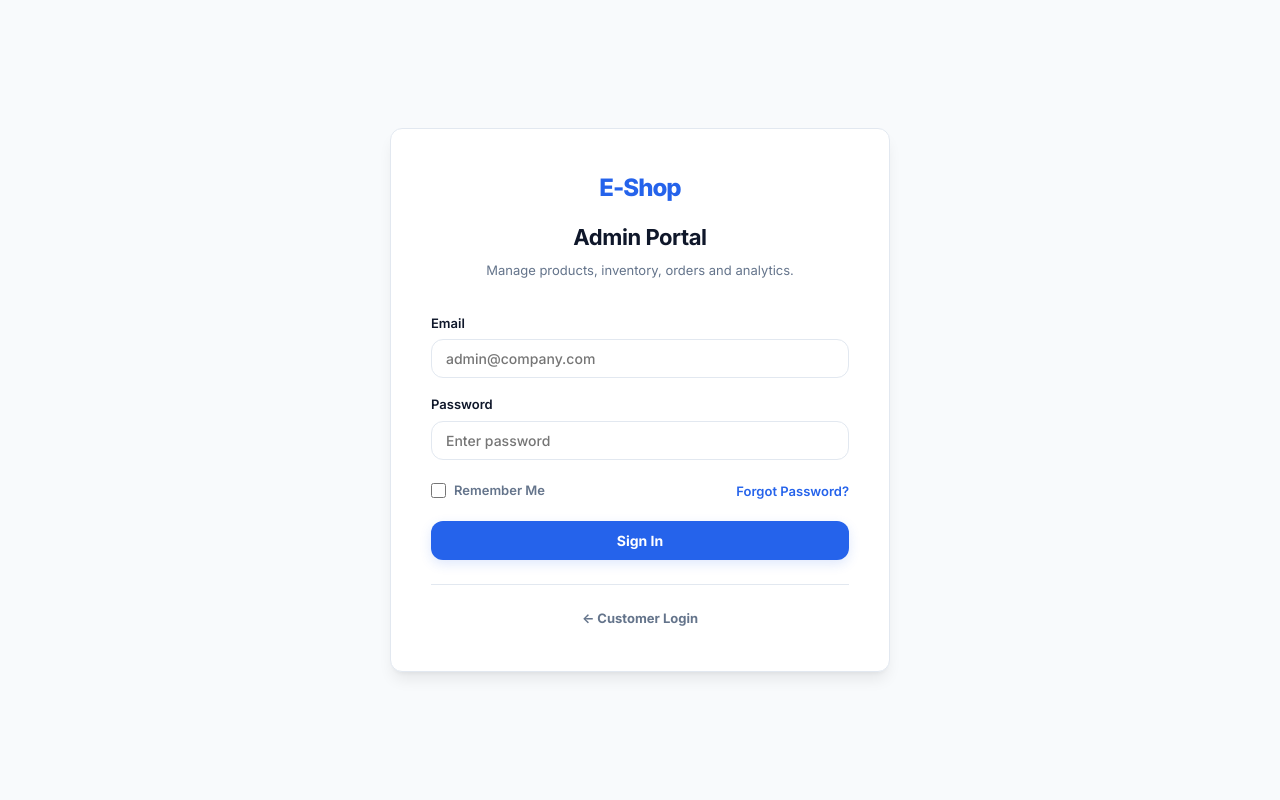
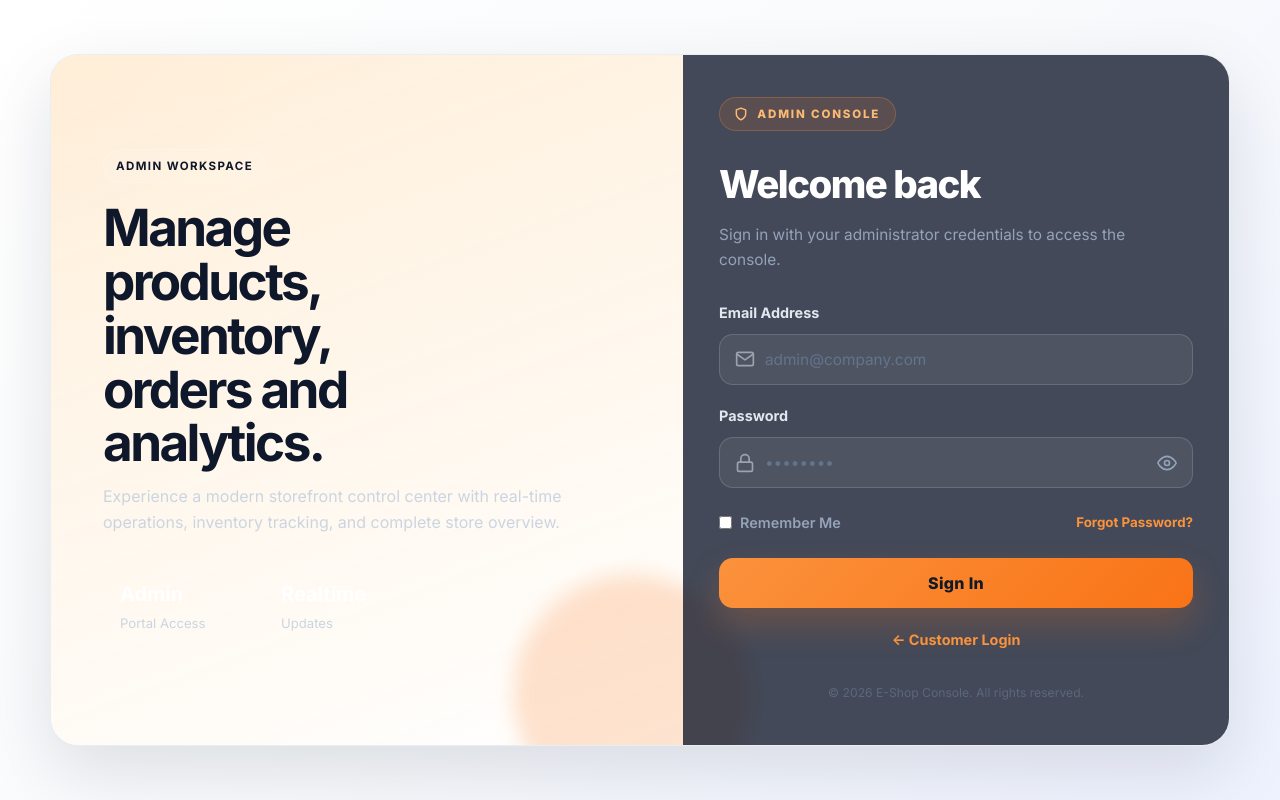
Before and after one commit to gayathri-ms2006/ecommerce-v2, a React (Vite) app in the folder ecommerce-frontend/: page /admin/login in a window 1280 px wide. Built offline with nearby package versions, Linux system fonts and the light colour scheme; what aws-amplify would draw is missing.

Commit message:
Enhancement

```diff
--- a/ecommerce-frontend/src/pages/admin/AdminLogin.jsx
+++ b/ecommerce-frontend/src/pages/admin/AdminLogin.jsx
@@ -1,112 +1,282 @@
 import React, { useState } from 'react';
 import { useNavigate, Link } from 'react-router-dom';
 import { signInUser, isAdmin } from '../../services/auth';
-import '../../styles/Admin.css';
+import '../../styles/Login.css';
 
 const AdminLogin = () => {
   const navigate = useNavigate();
-  const [formData, setFormData] = useState({ email: '', password: '' });
-  const [error, setError] = useState('');
-  const [loading, setLoading] = useState(false);
+  const [email, setEmail] = useState('');
+  const [password, setPassword] = useState('');
+  const [showPassword, setShowPassword] = useState(false);
   const [rememberMe, setRememberMe] = useState(false);
 
-  const handleChange = (event) => {
-    const { name, value } = event.target;
-    setFormData((prev) => ({ ...prev, [name]: value }));
+  const [isLoading, setIsLoading] = useState(false);
+  const [authError, setAuthError] = useState('');
+  const [fieldErrors, setFieldErrors] = useState({ email: '', password: '' });
+  const [touched, setTouched] = useState({ email: false, password: false });
+
+  // Email format validator regex helper
+  const isValidEmail = (val) => {
+    return /^[^\s@]+@[^\s@]+\.[^\s@]+$/.test(val);
   };
 
-  const handleSubmit = async (event) => {
-    event.preventDefault();
-    setLoading(true);
-    setError('');
+  // Perform client side validations
+  const validateForm = () => {
+    const errors = { email: '', password: '' };
+    let isValid = true;
+
+    if (!email.trim()) {
+      errors.email = 'Email address is required';
+      isValid = false;
+    } else if (!isValidEmail(email)) {
+      errors.email = 'Please enter a valid email address';
+      isValid = false;
+    }
+
+    if (!password) {
+      errors.password = 'Password is required';
+      isValid = false;
+    }
+
+    setFieldErrors(errors);
+    return isValid;
+  };
+
+  // Triggers validation on individual field focus blur
+  const handleBlur = (field) => {
+    setTouched(prev => ({ ...prev, [field]: true }));
+
+    setFieldErrors(prev => {
+      const nextErrors = { ...prev };
+      if (field === 'email') {
+        if (!email.trim()) {
+          nextErrors.email = 'Email address is required';
+        } else if (!isValidEmail(email)) {
+          nextErrors.email = 'Please enter a valid email address';
+        } else {
+          nextErrors.email = '';
+        }
+      }
+      if (field === 'password') {
+        if (!password) {
+          nextErrors.password = 'Password is required';
+        } else {
+          nextErrors.password = '';
+        }
+      }
+      return nextErrors;
+    });
+  };
+
+  // Handles input change events dynamically
+  const handleChange = (field, val) => {
+    if (field === 'email') {
+      setEmail(val);
+      if (touched.email) {
+        setFieldErrors(prev => ({
+          ...prev,
+          email: !val.trim() ? 'Email address is required' : (!isValidEmail(val) ? 'Please enter a valid email address' : '')
+        }));
+      }
+    }
+    if (field === 'password') {
+      setPassword(val);
+      if (touched.password) {
+        setFieldErrors(prev => ({
+          ...prev,
+          password: !val ? 'Password is required' : ''
+        }));
+      }
+    }
+  };
+
+  const handleSubmit = async (e) => {
+    e.preventDefault();
+    setAuthError('');
+    setTouched({ email: true, password: true });
+
+    if (!validateForm()) {
+      return;
+    }
 
     try {
-      const result = await signInUser(formData.email, formData.password);
+      setIsLoading(true);
+      const result = await signInUser(email.trim(), password);
 
       if (result?.isSignedIn && isAdmin()) {
         navigate('/admin/dashboard', { replace: true });
         return;
       }
 
-      setError('Access denied. Only admin accounts can sign in here.');
+      setAuthError('Access denied. Only admin accounts can sign in here.');
     } catch (err) {
-      setError(err.message || 'Unable to sign in. Please verify your admin credentials.');
+      setAuthError(err.message || 'Unable to sign in. Please verify your admin credentials.');
     } finally {
-      setLoading(false);
+      setIsLoading(false);
     }
   };
 
   return (
-    <div className="admin-minimal-auth-page">
-      <div className="admin-minimal-auth-card">
-        {/* Logo and Header Block */}
-        <header className="admin-minimal-auth-header">
-          <div className="minimal-brand-logo">E-Shop</div>
-          <h1>Admin Portal</h1>
-          <p>Manage products, inventory, orders and analytics.</p>
+    <div className="login-page">
+      <div className="login-shell">
+        <section className="login-spotlight" aria-hidden="true">
+          <div className="spotlight-badge">Admin Workspace</div>
+          <h2>Manage products, inventory, orders and analytics.</h2>
+          <p>
+            Experience a modern storefront control center with real-time operations, inventory tracking,
+            and complete store overview.
+          </p>
+
+          <div className="spotlight-stats">
+            <div className="spotlight-stat">
+              <strong>Admin</strong>
+              <span>Portal Access</span>
+            </div>
+            <div className="spotlight-stat">
+              <strong>Realtime</strong>
+              <span>Updates</span>
+            </div>
+          </div>
+        </section>
+
+        <div className="login-container">
+          <div className="login-card">
+            <header className="login-header">
+              <div className="brand-badge">
+                <svg viewBox="0 0 24 24" fill="none" stroke="currentColor" strokeWidth="2.5" strokeLinecap="round" strokeLinejoin="round" className="brand-logo-icon">
+                  <path d="M12 22s8-4 8-10V5l-8-3-8 3v7c0 6 8 10 8 10z" />
+                </svg>
+                <span>Admin Console</span>
+              </div>
+              <h1 className="login-title">Welcome back</h1>
+              <p className="login-subtitle">Sign in with your administrator credentials to access the console.</p>
             </header>
 
-        {/* Login Form */}
-        <form className="admin-minimal-auth-form" onSubmit={handleSubmit}>
-          <div className="admin-minimal-auth-fields">
-            <label className="admin-minimal-auth-field">
-              <span>Email</span>
+            {authError && (
+              <div className="card-error" role="alert">
+                <svg viewBox="0 0 24 24" fill="none" stroke="currentColor" strokeWidth="2" strokeLinecap="round" strokeLinejoin="round" className="error-alert-icon">
+                  <circle cx="12" cy="12" r="10" />
+                  <line x1="12" y1="8" x2="12" y2="12" />
+                  <line x1="12" y1="16" x2="12.01" y2="16" />
+                </svg>
+                <span>{authError}</span>
+              </div>
+            )}
+
+            <form className="login-form" onSubmit={handleSubmit} noValidate>
+              <div className="form-group">
+                <div className="form-label-row">
+                  <label htmlFor="email" className="form-label">Email Address</label>
+                </div>
+                <div className="input-container">
                   <input
-                name="email"
+                    id="email"
                     type="email"
-                value={formData.email}
-                onChange={handleChange}
+                    className={`form-input ${touched.email && fieldErrors.email ? 'is-invalid' : ''}`}
                     placeholder="admin@company.com"
+                    value={email}
+                    onChange={(e) => handleChange('email', e.target.value)}
+                    onBlur={() => handleBlur('email')}
+                    disabled={isLoading}
                     required
                   />
-            </label>
+                  <svg viewBox="0 0 24 24" fill="none" stroke="currentColor" strokeWidth="2" strokeLinecap="round" strokeLinejoin="round" className="input-icon">
+                    <path d="M4 4h16c1.1 0 2 .9 2 2v12c0 1.1-.9 2-2 2H4c-1.1 0-2-.9-2-2V6c0-1.1.9-2 2-2z" />
+                    <polyline points="22,6 12,13 2,6" />
+                  </svg>
+                </div>
+                {touched.email && fieldErrors.email && (
+                  <p className="field-error-text" id="email-error">{fieldErrors.email}</p>
+                )}
+              </div>
 
-            <label className="admin-minimal-auth-field">
-              <span>Password</span>
+              <div className="form-group">
+                <div className="form-label-row">
+                  <label htmlFor="password" className="form-label">Password</label>
+                </div>
+                <div className="input-container">
                   <input
-                name="password"
-                type="password"
-                value={formData.password}
-                onChange={handleChange}
-                placeholder="Enter password"
+                    id="password"
+                    type={showPassword ? 'text' : 'password'}
+                    className={`form-input form-input-password ${touched.password && fieldErrors.password ? 'is-invalid' : ''}`}
+                    placeholder="••••••••"
+                    value={password}
+                    onChange={(e) => handleChange('password', e.target.value)}
+                    onBlur={() => handleBlur('password')}
+                    disabled={isLoading}
                     required
                   />
-            </label>
+                  <svg viewBox="0 0 24 24" fill="none" stroke="currentColor" strokeWidth="2" strokeLinecap="round" strokeLinejoin="round" className="input-icon">
+                    <rect x="3" y="11" width="18" height="11" rx="2" ry="2" />
+                    <path d="M7 11V7a5 5 0 0 1 10 0v4" />
+                  </svg>
+                  <button
+                    type="button"
+                    className="password-toggle-btn"
+                    onClick={() => setShowPassword(prev => !prev)}
+                    aria-label={showPassword ? 'Hide password' : 'Show password'}
+                    tabIndex={0}
+                  >
+                    {showPassword ? (
+                      <svg viewBox="0 0 24 24" fill="none" stroke="currentColor" strokeWidth="2" strokeLinecap="round" strokeLinejoin="round" className="toggle-icon">
+                        <path d="M17.94 17.94A10.07 10.07 0 0 1 12 20c-7 0-11-8-11-8a18.45 18.45 0 0 1 5.06-5.94M9.9 4.24A9.12 9.12 0 0 1 12 4c7 0 11 8 11 8a18.5 18.5 0 0 1-2.16 3.19m-6.72-1.07a3 3 0 1 1-4.24-4.24" />
+                        <line x1="1" y1="1" x2="23" y2="23" />
+                      </svg>
+                    ) : (
+                      <svg viewBox="0 0 24 24" fill="none" stroke="currentColor" strokeWidth="2" strokeLinecap="round" strokeLinejoin="round" className="toggle-icon">
+                        <path d="M1 12s4-8 11-8 11 8 11 8-4 8-11 8-11-8-11-8z" />
+                        <circle cx="12" cy="12" r="3" />
+                      </svg>
+                    )}
+                  </button>
+                </div>
+                {touched.password && fieldErrors.password && (
+                  <p className="field-error-text" id="password-error">{fieldErrors.password}</p>
+                )}
               </div>
 
-          {/* Options Row: Remember Me & Forgot Password */}
-          <div className="admin-minimal-auth-options">
-            <label className="minimal-checkbox-label">
+              <div className="admin-minimal-auth-options" style={{ display: 'flex', justifyContent: 'space-between', alignItems: 'center', marginTop: '4px', fontSize: '0.9rem', color: '#94a3b8' }}>
+                <label style={{ display: 'flex', alignItems: 'center', gap: '8px', cursor: 'pointer' }}>
                   <input
                     type="checkbox"
                     checked={rememberMe}
                     onChange={(e) => setRememberMe(e.target.checked)}
+                    style={{ accentColor: '#ea580c' }}
                   />
                   <span>Remember Me</span>
                 </label>
                 <button
                   type="button"
-              className="minimal-forgot-btn"
+                  style={{ background: 'none', border: 'none', color: '#fb923c', cursor: 'pointer', padding: 0, fontWeight: 700 }}
                   onClick={() => alert("Password resets are managed via Cognito Admin controls.")}
                 >
                   Forgot Password?
                 </button>
               </div>
 
-          {error ? <div className="admin-minimal-error-banner">{error}</div> : null}
-
-          {/* Sign In Button */}
-          <button type="submit" className="admin-minimal-auth-btn" disabled={loading}>
-            {loading ? 'Signing In...' : 'Sign In'}
+              <button type="submit" className="login-btn" disabled={isLoading}>
+                {isLoading ? (
+                  <>
+                    <div className="spinner" aria-hidden="true"></div>
+                    <span className="btn-text">Signing in...</span>
+                  </>
+                ) : (
+                  <span className="btn-text">Sign In</span>
+                )}
               </button>
             </form>
 
-        {/* Footer Link back to Customer Portal */}
-        <footer className="admin-minimal-auth-footer">
-          <Link to="/login" className="minimal-customer-link">
+            <div className="login-signup-redirect">
+              <Link to="/login" style={{ color: '#fb923c', fontWeight: 700, textDecoration: 'none' }}>
                 ← Customer Login
               </Link>
+            </div>
+
+            <footer className="login-extra-footer">
+              <p className="footer-copy">&copy; 2026 E-Shop Console. All rights reserved.</p>
             </footer>
+          </div>
+        </div>
       </div>
     </div>
   );
```
Lines whose indentation alone changed are shown as unchanged.
